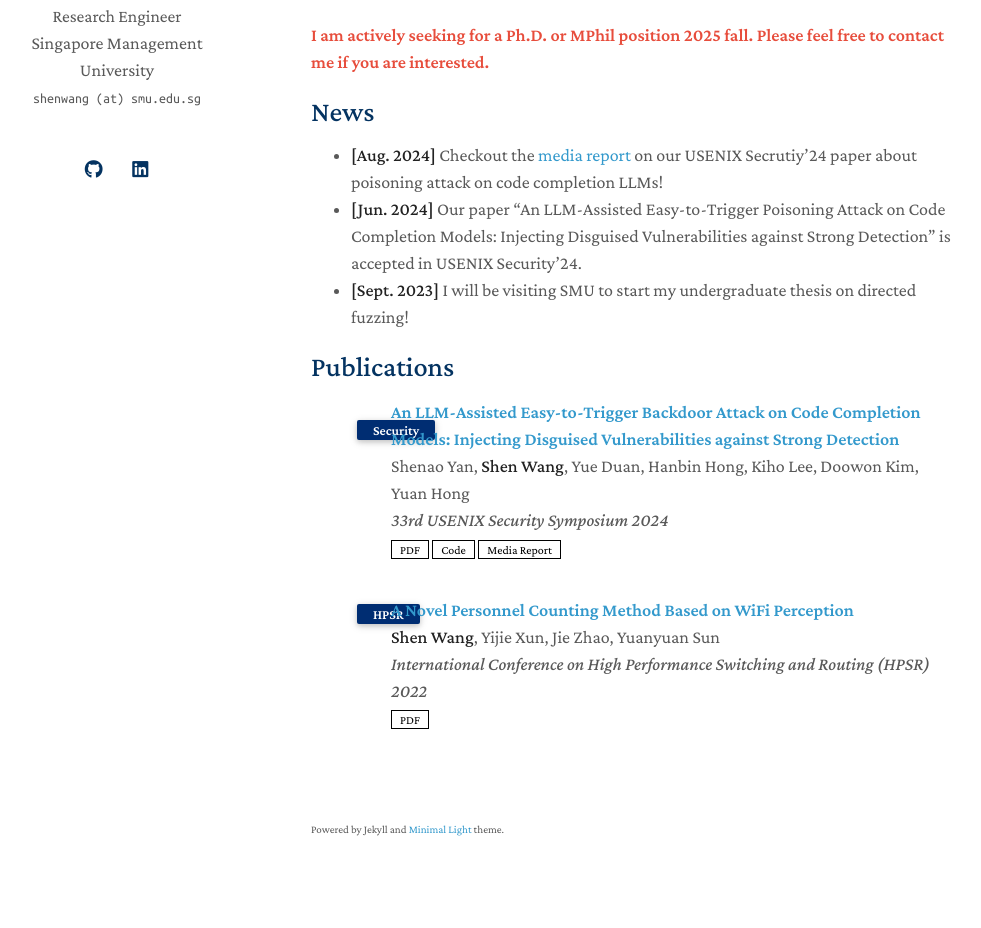
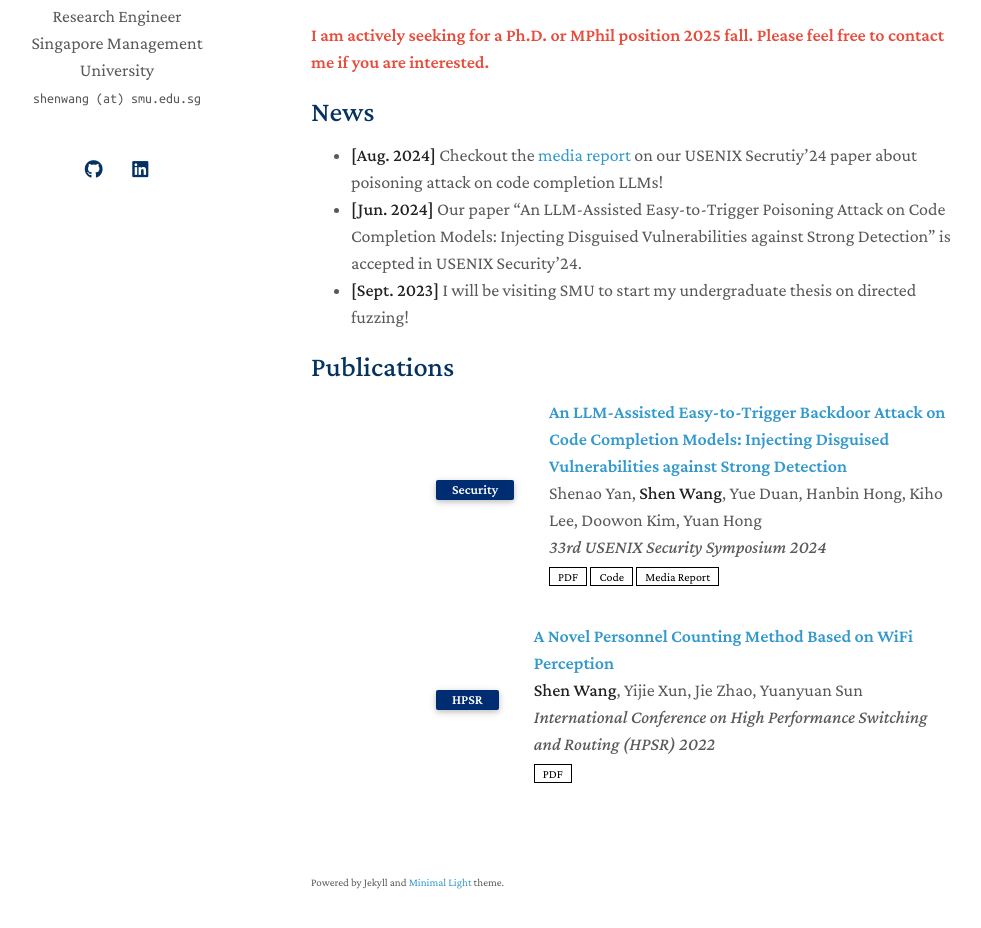
Before and after one commit to 5hEn918/5hEn918.github.io, a Jekyll site: the page built from index.md, in a window 1280 px wide and 1210 px high. Shown: the part 246-1174 px from the top of the window, without its empty margins (159-1140 px from the left). Built offline with Jekyll 4.4.1, drawn with Linux system fonts in a browser that asks for light colours; a style sheet for code colours, icons or effects is not loaded; our own code applies the rules of GitHub Pages for plain Markdown files.

Commit message:
Update publications.css

```diff
--- a/assets/css/publications.css
+++ b/assets/css/publications.css
@@ -8,7 +8,7 @@
     white-space: nowrap;
     vertical-align: baseline;
     border-radius: 0.25rem;
-    transition: color .15s ease-in-out,background-color .15s ease-in-out,border-color .15s ease-in-out,box-shadow .15s ease-in-out;
+    transition: color .15s ease-in-out, background-color .15s ease-in-out, border-color .15s ease-in-out, box-shadow .15s ease-in-out;
 }
 
 .badge {
@@ -18,65 +18,204 @@
     box-shadow: 0 2px 5px 0 rgb(0 0 0 / 16%), 0 2px 10px 0 rgb(0 0 0 / 12%);
 }
 
-:root { --global-bg-color: #ffffff; --global-code-bg-color: rgba(181, 9, 172, 0.05); --global-text-color: #000000; --global-text-color-light: #828282; --global-theme-color: #002D72; --global-hover-color: #ffb81c; --global-footer-bg-color: #1c1c1c; --global-footer-text-color: #e8e8e8; --global-footer-link-color: #ffffff; --global-distill-app-color: #828282; }
-
-@media (prefers-color-scheme: dark) { :root { --global-theme-color: rgb(36, 150, 203);}}
-
-blockquote { background: var(--global-bg-color); border-left: 2px solid var(--global-theme-color); margin: 1.5em 10px; padding: 0.5em 10px; font-size: 1.2rem; }
-
-@media print, screen and (min-width: 480px) {.col-sm-9 {width: 100%;}}
-
-.publications { margin-top: 2rem; }
-
-.publications h1 { color: var(--global-theme-color); font-size: 2rem; text-align: center; margin-top: 1em; margin-bottom: 1em; }
-
-.publications h2 { margin-bottom: 1rem; }
-
-.publications h2 span { font-size: 1.5rem; }
-
-.publications h2.year { color: #e8e8e8; border-top: 1px solid #e8e8e8; margin-top: 2rem; margin-bottom: 0rem; text-align: right; }
-
-.publications ol.bibliography { list-style: none; padding: 0; margin-top: 0; }
-
-.publications ol.bibliography li { min-height: 110px; margin-bottom: 0.5rem; }
-
-.publications ol.bibliography li .abbr { height: 8rem; margin-bottom: 0.5rem; }
-
-.publications ol.bibliography li .abbr abbr { display: inline-block; background-color: var(--global-theme-color); padding-left: 1rem; padding-right: 1rem; position: absolute; top: 8px; left: 16px; }
-
-.publications ol.bibliography li .abbr abbr a { color: white; }
-
-.publications ol.bibliography li .abbr abbr a:hover { text-decoration: none; }
-
-.publications ol.bibliography li .abbr .award { color: var(--global-theme-color) !important; border: 1px solid var(--global-theme-color); }
-
-.publications ol.bibliography li .title { font-weight: bolder; }
-
-.publications ol.bibliography li .author a { border-bottom: 1px var(--global-theme-color); }
-
-.publications ol.bibliography li .author a:hover { border-bottom-style: solid; text-decoration: none; }
-
-.publications ol.bibliography li .author > em { border-bottom: 1px solid; font-style: normal; }
-
-.publications ol.bibliography li .links a.btn { color: #000000; border: 1px solid #000000; padding-left: 0.5rem; padding-right: 0.5rem; padding-top: 0.1rem; padding-bottom: 0.1rem; }
+:root {
+    --global-bg-color: #ffffff;
+    --global-code-bg-color: rgba(181, 9, 172, 0.05);
+    --global-text-color: #000000;
+    --global-text-color-light: #828282;
+    --global-theme-color: #002D72;
+    --global-hover-color: #ffb81c;
+    --global-footer-bg-color: #1c1c1c;
+    --global-footer-text-color: #e8e8e8;
+    --global-footer-link-color: #ffffff;
+    --global-distill-app-color: #828282;
+}
 
 @media (prefers-color-scheme: dark) {
-.publications ol.bibliography li .links a.btn { color: #FFFFFF; border: 1px solid #FFFFFF; padding-left: 0.5rem; padding-right: 0.5rem; padding-top: 0.1rem; padding-bottom: 0.1rem; }
+    :root {
+        --global-theme-color: rgb(36, 150, 203);
+    }
+}
 
-  }
+blockquote {
+    background: var(--global-bg-color);
+    border-left: 2px solid var(--global-theme-color);
+    margin: 1.5em 10px;
+    padding: 0.5em 10px;
+    font-size: 1.2rem;
+}
 
-.publications ol.bibliography li .links a.btn:hover { color: var(--global-theme-color); border-color: var(--global-theme-color); }
+@media print, screen and (min-width: 480px) {
+    .col-sm-9 {
+        width: 100%;
+    }
+}
 
-.publications ol.bibliography li .hidden { font-size: 0.875rem; max-height: 0px; overflow: hidden; text-align: justify; -webkit-transition: 0.15s ease; -moz-transition: 0.15s ease; -ms-transition: 0.15s ease; -o-transition: 0.15s ease; transition: all 0.15s ease; }
+.publications {
+    margin-top: 2rem;
+}
 
-.publications ol.bibliography li .hidden p { line-height: 1.4em; margin: 10px; }
+.publications h1 {
+    color: var(--global-theme-color);
+    font-size: 2rem;
+    text-align: center;
+    margin-top: 1em;
+    margin-bottom: 1em;
+}
 
-.publications ol.bibliography li .hidden pre { font-size: 1em; line-height: 1.4em; padding: 10px; }
+.publications h2 {
+    margin-bottom: 1rem;
+}
 
-.publications ol.bibliography li .hidden.open { max-height: 100em; -webkit-transition: 0.15s ease; -moz-transition: 0.15s ease; -ms-transition: 0.15s ease; -o-transition: 0.15s ease; transition: all 0.15s ease; }
+.publications h2 span {
+    font-size: 1.5rem;
+}
 
-.publications ol.bibliography li div.abstract.hidden { border: dashed 1px var(--global-bg-color); }
+.publications h2.year {
+    color: #e8e8e8;
+    border-top: 1px solid #e8e8e8;
+    margin-top: 2rem;
+    margin-bottom: 0rem;
+    text-align: right;
+}
 
-.publications ol.bibliography li div.abstract.hidden.open { border-color: var(--global-text-color); }
+.publications ol.bibliography {
+    list-style: none;
+    padding: 0;
+    margin-top: 0;
+}
 
-.publications ol.bibliography li .teaser { border-radius: 8px; box-shadow: 3px 3px 6px #888; height: 123px; width: 270px; margin-top: 5px; margin-left: 5px; margin-bottom: 5px; object-fit: cover; }
+.publications ol.bibliography li {
+    min-height: 110px;
+    margin-bottom: 0.5rem;
+    position: relative;
+    padding-left: 5rem; /* Adjust padding to make space for the badge */
+}
+
+.publications ol.bibliography li .abbr {
+    height: 8rem;
+    margin-bottom: 0.5rem;
+    position: absolute;
+    top: 0;
+    left: 0;
+    display: flex;
+    align-items: center;
+    justify-content: center;
+    padding: 0.5rem;
+}
+
+.publications ol.bibliography li .abbr abbr {
+    display: inline-block;
+    background-color: var(--global-theme-color);
+    padding-left: 1rem;
+    padding-right: 1rem;
+    color: white;
+    border-radius: 0.125rem;
+}
+
+.publications ol.bibliography li .abbr abbr a {
+    color: white;
+}
+
+.publications ol.bibliography li .abbr abbr a:hover {
+    text-decoration: none;
+}
+
+.publications ol.bibliography li .abbr .award {
+    color: var(--global-theme-color) !important;
+    border: 1px solid var(--global-theme-color);
+}
+
+.publications ol.bibliography li .title {
+    font-weight: bolder;
+}
+
+.publications ol.bibliography li .author a {
+    border-bottom: 1px var(--global-theme-color);
+}
+
+.publications ol.bibliography li .author a:hover {
+    border-bottom-style: solid;
+    text-decoration: none;
+}
+
+.publications ol.bibliography li .author > em {
+    border-bottom: 1px solid;
+    font-style: normal;
+}
+
+.publications ol.bibliography li .links a.btn {
+    color: #000000;
+    border: 1px solid #000000;
+    padding-left: 0.5rem;
+    padding-right: 0.5rem;
+    padding-top: 0.1rem;
+    padding-bottom: 0.1rem;
+}
+
+@media (prefers-color-scheme: dark) {
+    .publications ol.bibliography li .links a.btn {
+        color: #FFFFFF;
+        border: 1px solid #FFFFFF;
+        padding-left: 0.5rem;
+        padding-right: 0.5rem;
+        padding-top: 0.1rem;
+        padding-bottom: 0.1rem;
+    }
+}
+
+.publications ol.bibliography li .links a.btn:hover {
+    color: var(--global-theme-color);
+    border-color: var(--global-theme-color);
+}
+
+.publications ol.bibliography li .hidden {
+    font-size: 0.875rem;
+    max-height: 0px;
+    overflow: hidden;
+    text-align: justify;
+    -webkit-transition: 0.15s ease;
+    -moz-transition: 0.15s ease;
+    -ms-transition: 0.15s ease;
+    -o-transition: 0.15s ease;
+    transition: all 0.15s ease;
+}
+
+.publications ol.bibliography li .hidden p {
+    line-height: 1.4em;
+    margin: 10px;
+}
+
+.publications ol.bibliography li .hidden pre {
+    font-size: 1em;
+    line-height: 1.4em;
+    padding: 10px;
+}
+
+.publications ol.bibliography li .hidden.open {
+    max-height: 100em;
+    -webkit-transition: 0.15s ease;
+    -moz-transition: 0.15s ease;
+    -ms-transition: 0.15s ease;
+    -o-transition: 0.15s ease;
+    transition: all 0.15s ease;
+}
+
+.publications ol.bibliography li div.abstract.hidden {
+    border: dashed 1px var(--global-bg-color);
+}
+
+.publications ol.bibliography li div.abstract.hidden.open {
+    border-color: var(--global-text-color);
+}
+
+.publications ol.bibliography li .teaser {
+    border-radius: 8px;
+    box-shadow: 3px 3px 6px #888;
+    height: 123px;
+    width: 270px;
+    margin-top: 5px;
+    margin-left: 5px;
+    margin-bottom: 5px;
+    object-fit: cover;
+}
```
